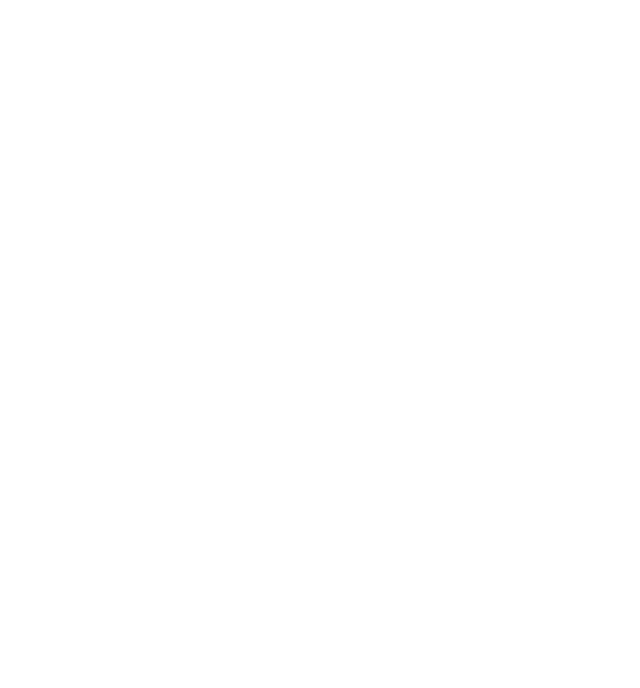
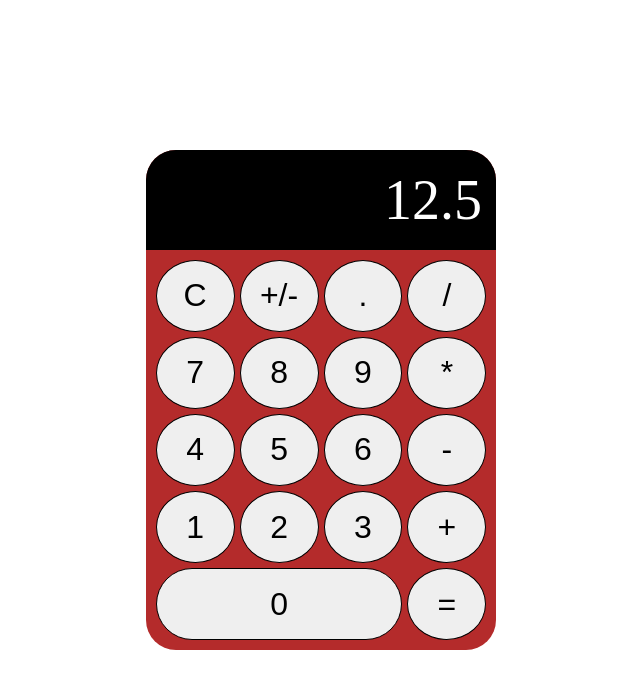
Before and after one commit to NoJaniNoParty/TheOdinProject, a plain HTML site: page Calculator/index.html in a window 1280 px wide. Shown: the whole page, without its empty margins (319-959 px from the left). Drawn offline with Linux system fonts and the light colour scheme.

Commit message:
Calculator

```diff
--- a/Calculator/index.html
+++ b/Calculator/index.html
@@ -7,7 +7,34 @@
     <link rel="stylesheet" href="style.css">
 </head>
 <body>
+    <div class="container">
+        <div class="calculator">
+          <div class="numDisplay">12.5</div>
+          <div class="calcButtons">
 
+            <button class="but ">C</button>
+            <button class="but">+/-</button>
+            <button class="but">.</button>
+            <button class="but">/</button>
+            <button class="but">7</button>
+            <button class="but">8</button>
+            <button class="but">9</button>
+            <button class="but">*</button>
+            <button class="but">4</button>
+            <button class="but">5</button>
+            <button class="but">6</button>
+            <button class="but">-</button>
+            <button class="but">1</button>
+            <button class="but">2</button>
+            <button class="but">3</button>
+            <button class="but">+</button>
+            <button class="but zero">0</button>
+            <button class="but">=</button>
+          </div>
+        </div>
+
+
+    </div>
 
 
 
--- a/Calculator/style.css
+++ b/Calculator/style.css
@@ -0,0 +1,62 @@
+*{
+    box-sizing: border-box;
+    margin: 0;
+    padding: 0;
+}
+.container{
+    display: flex;
+    justify-content: center;
+    align-items: center;
+    height: 100vh;
+}
+.calculator{
+
+    border-radius: 30px;
+    width: 350px;
+    height: 500px;
+    background-color: rgb(180, 43, 43);
+
+
+}
+
+.numDisplay{
+    background-color: black;
+    width: 100%;
+    height: 20%;
+    border-top-left-radius: 30px;
+    border-top-right-radius: 30px;
+}
+
+.calcButtons{
+    width: 100%;
+    height: 80%;
+    display: grid;
+    grid-template-columns: repeat(4, 1fr);
+    grid-template-rows: repeat(5,1fr);
+    gap: 5px;
+    padding: 0.6rem;
+
+}
+
+.but{
+    border: 1px solid black;
+    font-size: 2rem;
+    border-radius: 50%;
+}
+
+.zero{
+    grid-column: span 3;
+    border-radius: 100px;
+}
+
+
+.numDisplay{
+    color: white;
+
+    display: flex;
+    justify-content: flex-end;
+    align-items: center;
+
+    padding: 0.25em;
+    font-size: 3.5em;
+}
```
